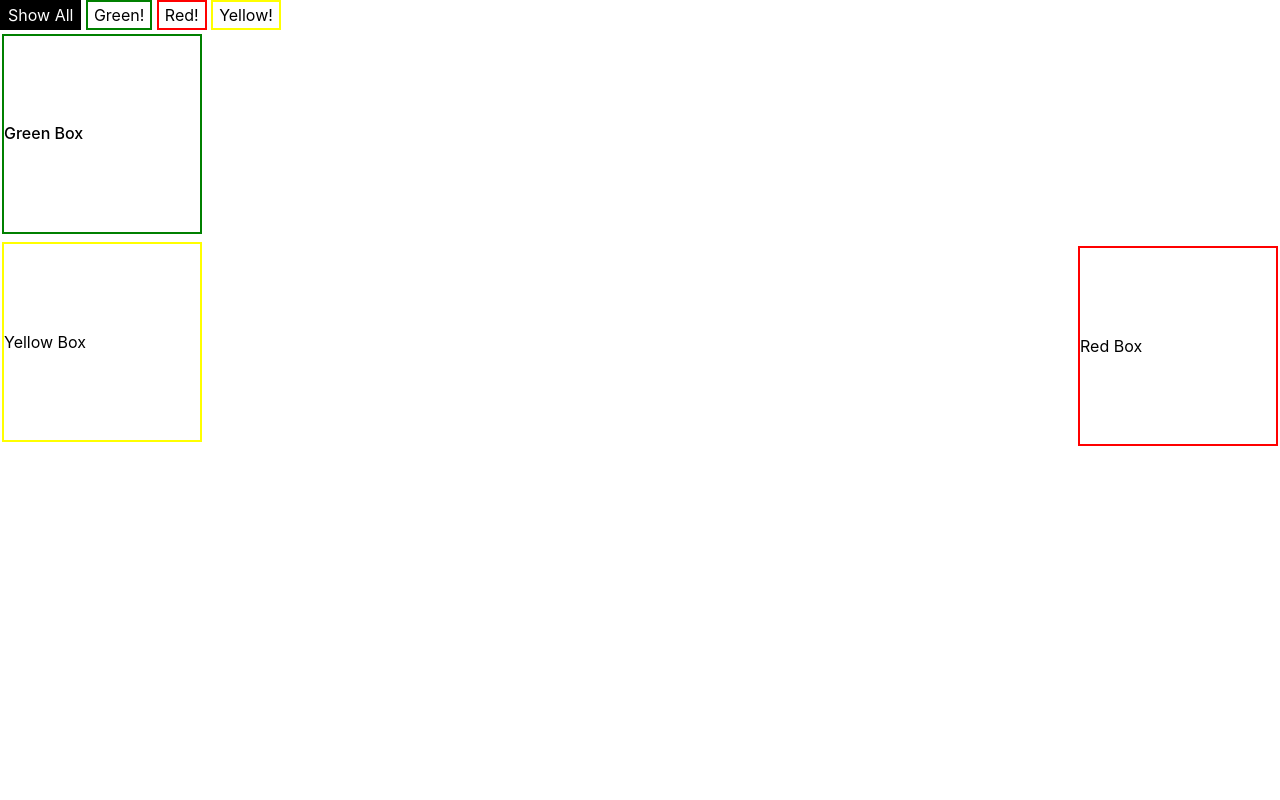
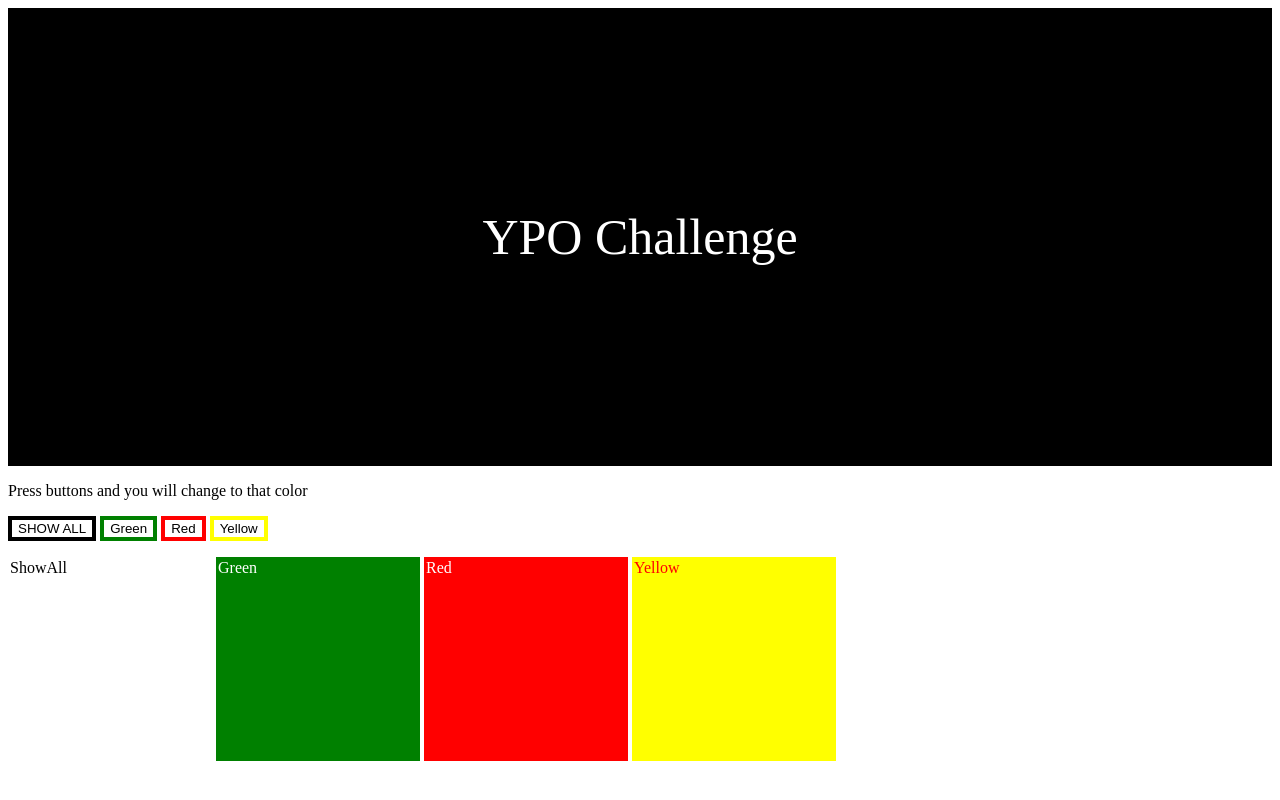
Before and after one commit to adj0609/YPO-Test, a plain HTML site: page index.html in a window 1280 px wide. Drawn offline with nearby package versions, Linux system fonts and the light colour scheme.

Commit message:
html, js, css

```diff
--- a/assets/css/style.css
+++ b/assets/css/style.css
@@ -1,120 +1,90 @@
-.container1 {
-    background-color: white;
-    border: 2px solid Green;
-    color: black;
-    padding: 32px, 32px;
+header {
+    background-color: black;
+    color: white;
+    padding: 200px;
+    width:auto;
+    height:auto;
     text-align: center;
-    display: inline-block;
-    align-items: center;
-    display: flex;
-    font-size: 16px;
-    margin: 4px 2px;
-    position: relative;
-    height: 200px;
-    width: 200px;
-}
-
-.container2 {
-    background-color: white;
-    border: 2px solid red;
-    color: black;
-    padding: 32px, 32px;
-    text-align: center;
-    float: right;
-    align-items: center;
-    display: flex;
-    font-size: 16px;
-    margin: 4px 2px;
-    position: relative;
-    height: 200px;
-    width: 200px;
-
-}
-
-.container3 {
-    background-color: white;
-    border: 2px solid yellow;
-    color: black;
-    padding: 32px, 32px;
-    text-align: center;
-    display: inline-block;
-    align-items: center;
-    display: flex;
-    font-size: 16px;
-    margin: 4px 2px;
-    position: relative;
-    height: 200px;
-    width: 200px;
-}
-
-
-
-.button {
-    border: none;
-    color: white;
-    padding: 15px, 32px;
-    text-align: center;
-    display: inline-block;
-    align-items: center;
-    display: flex;
-    font-size: 16px;
-    margin: 4px 2px;
-    position: relative;
-
-}
-.button1 {
+    font-size: 50px;
+    }
+    .ShowAll {
     background-color: white;
     color: black;
-    border: 2px solid black;
-}
+    border: 4px solid ;
+    }
 
-.button1:hover {
+    .ShowAll:hover {
     background-color: black;
     color: white;
     }
 
-.button2 {
+    .box1 {
+    display: inline-block;
+    border: 2px solid white;
     background-color: white;
     color: black;
-    border: 2px solid green;
-}
-.button2:focus{
-    background-color: Green;
-    color: white;
-}
-.button2:hover {
-background-color: green;
-color: black;
-}
+    height: 200;
+    width: 200;
 
-.button3 {
+    }
+
+    .Green {
     background-color: white;
     color: black;
+    border: 4px solid green;
+    }
+
+    .Green:hover {
+    background-color: green;
+    color: white
+    }
+
+    .box2 {
+    display: inline-block;
+    border: 2px solid green;
+    background-color: green;
+    color: white;
+    height:200px;
+    width: 200px;
+    }
+
+    .Red {
+    background-color: white;
+    color: black;
+    border: 4px solid red;
+    }
+
+    .Red:hover {
+    background-color: Red;
+    color: yellow;
+    }
+
+    .box3 {
+    display: inline-block;
     border: 2px solid red;
-}
-
-.button3:focus{
     background-color: red;
     color: white;
-}
-
-.button3:hover {
-    background-color: red;
-    color: black;
+    height: 200px;
+    width: 200px;
     }
 
-.button4 {
+    .Yellow {
     background-color: white;
     color: black;
+    border: 4px solid yellow;
+
+    }
+
+    .Yellow:hover {
+    background-color: yellow;
+    color: Green;
+    }
+
+    .box4 {
+    display: inline-block;
     border: 2px solid yellow;
-}
-
-.button4:focus{
     background-color: yellow;
-    color: white;
-}
-
-.button4:hover {
-    background-color: yellow;
-    color: black;
+    color: red;
+    height: 200px;
+    width: 200px;
     }
--- a/index.html
+++ b/index.html
@@ -1,28 +1,21 @@
-<!DOCTYPE html>
-<html lang="en">
-<head>
-  <meta charset="UTF-8">
-  <meta name="viewport" content="width=device-width, initial-scale=1.0">
-  <link rel="stylesheet" href="https://stackpath.bootstrapcdn.com/bootstrap/4.5.2/css/bootstrap.min.css">
-  <link rel="stylesheet" href="/assets/css/style.css">
-  <title>YPO TEST</title>
+<link rel="stylesheet" href="./assets/css/style.css">
+
+<title>YPO Challenge</title>
 </head>
 <body>
-<nav>
-    <span>
+<header>YPO Challenge</header>
+<p>Press buttons and you will change to that color</p>
+<button class="ShowAll" button id="button2">SHOW ALL</button>
+<button class="Green">Green</button>
+<button class="Red">Red</button>
+<button class="Yellow">Yellow</button>
+<p>
+<div class="box1" box id="ShowAllBox">ShowAll</div>
+<div class="box2">Green</div>
+<div class="box3">Red</div>
+<div class="box4">Yellow</div>
+</p>
 
-    <button id="submit" type="button" class="button1">Show All</button>
-    <button id="submit" type="button" class="button2">Green!</button>
-    <button id="submit" type="button" class="button3">Red!</button>
-    <button id="submit" type="button" class="button4">Yellow!</button>
-    </span>
-</nav>
-<h1>
-<div class=container1>Green Box</div>
-</h1>
-<div class=container2>Red Box</div>
-<div class=container3>Yellow Box</div>
-
-  <script src="index.js"></script>
 </body>
+<script type="text/javascript" src="script.js"></script>
 </html>
--- a/index.js
+++ b/index.js
@@ -1,8 +1,4 @@
-const colors = ["green", "red", "yellow"];
-const index = 0;
-
-document.querySelector("#submit").addEventListener("click", () => {
-  if(index > colors.length - 1)
-    index = 0;
-  document.body.style.backgroundColor = colors[index++];
+let button = document.querySelector("#button2");//select your button
+button.addEventListener('click',function(){//handle click event
+document.querySelector("#box1").style.backgroundColor="Blue";//select box id and set background
 });
```
